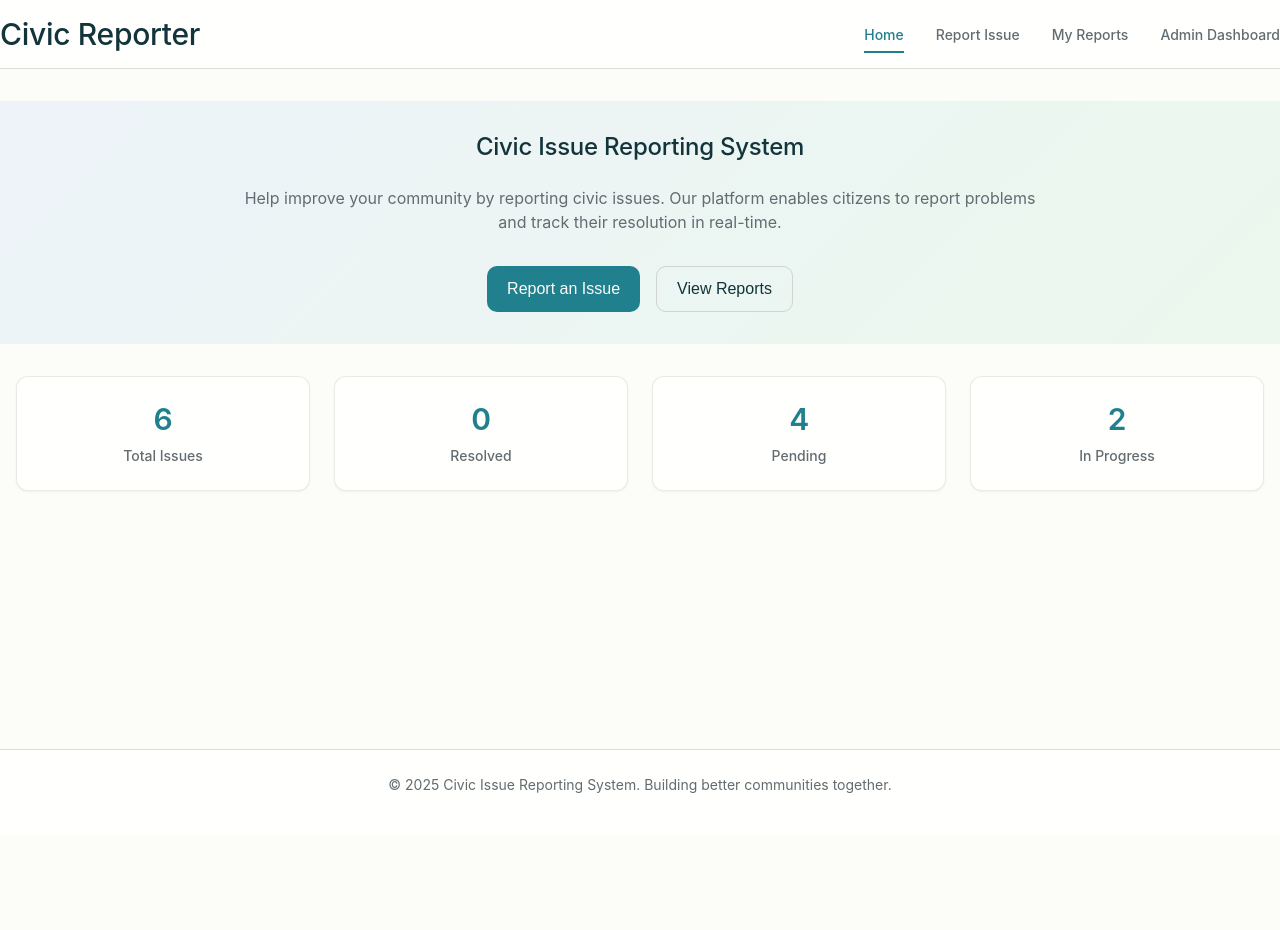
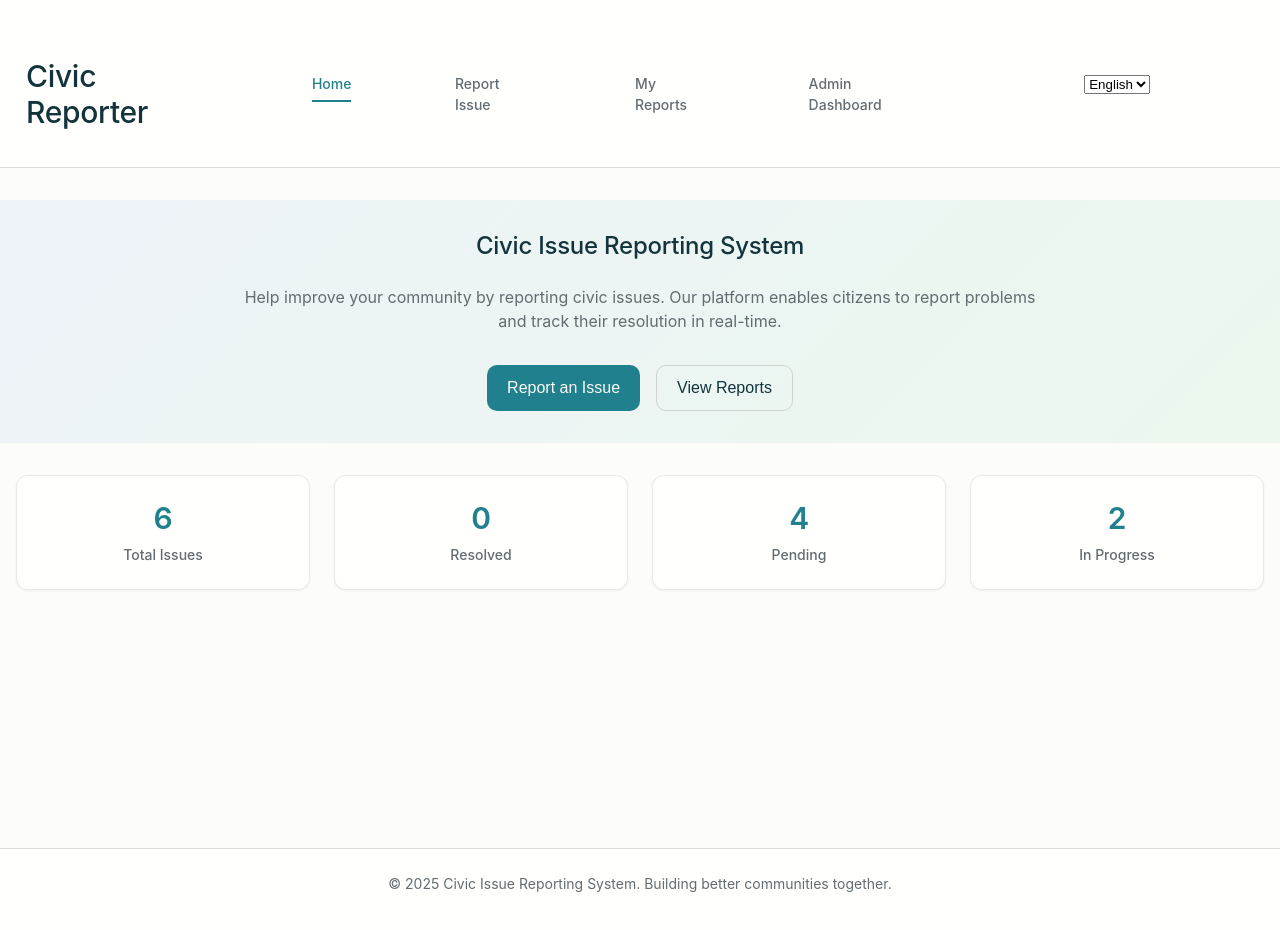
Before and after one commit to Rachit2k5/hackathonGsection, a plain HTML site: page index.html in a window 1280 px wide. Before the commit the page ends 835 px from the top, so only its background shows below. Drawn offline with Linux system fonts and the light colour scheme; a web font is replaced by a local one.

Commit message:
Update index.html
added hindi feature

```diff
--- a/index.html
+++ b/index.html
@@ -11,13 +11,19 @@
 <header class="header">
     <nav class="nav container" role="navigation" aria-label="Main Navigation">
         <div class="nav__brand">
-                <h1>Civic Reporter</h1>
+            <h1 data-i18n="Civic Reporter">Civic Reporter</h1>
         </div>
         <ul class="nav__menu">
-                <li><a href="#home" class="nav__link active" data-nav="home" role="link" tabindex="0">Home</a></li>
-                <li><a href="#report" class="nav__link" data-nav="report" role="link" tabindex="0">Report Issue</a></li>
-                <li><a href="#my-reports" class="nav__link" data-nav="my-reports" role="link" tabindex="0">My Reports</a></li>
-                <li><a href="#admin" class="nav__link" data-nav="admin" role="link" tabindex="0">Admin Dashboard</a></li>
+            <li><a href="#home" class="nav__link active" data-nav="home" role="link" tabindex="0" data-i18n="Home">Home</a></li>
+            <li><a href="#report" class="nav__link" data-nav="report" role="link" tabindex="0" data-i18n="Report Issue">Report Issue</a></li>
+            <li><a href="#my-reports" class="nav__link" data-nav="my-reports" role="link" tabindex="0" data-i18n="My Reports">My Reports</a></li>
+            <li><a href="#admin" class="nav__link" data-nav="admin" role="link" tabindex="0" data-i18n="Admin Dashboard">Admin Dashboard</a></li>
+            <li class="nav__lang">
+                <select id="language-select" aria-label="Select Language">
+                    <option value="en">English</option>
+                    <option value="hi">हिन्दी</option>
+                </select>
+            </li>
         </ul>
         <button class="nav__toggle" aria-label="Toggle navigation menu" aria-haspopup="true" aria-expanded="false">
             <span></span>
@@ -26,6 +32,7 @@
         </button>
     </nav>
 </header>
+
 
     <main class="main" role="main">
         <!-- Home Section -->
```
Lines whose indentation alone changed are shown as unchanged.
